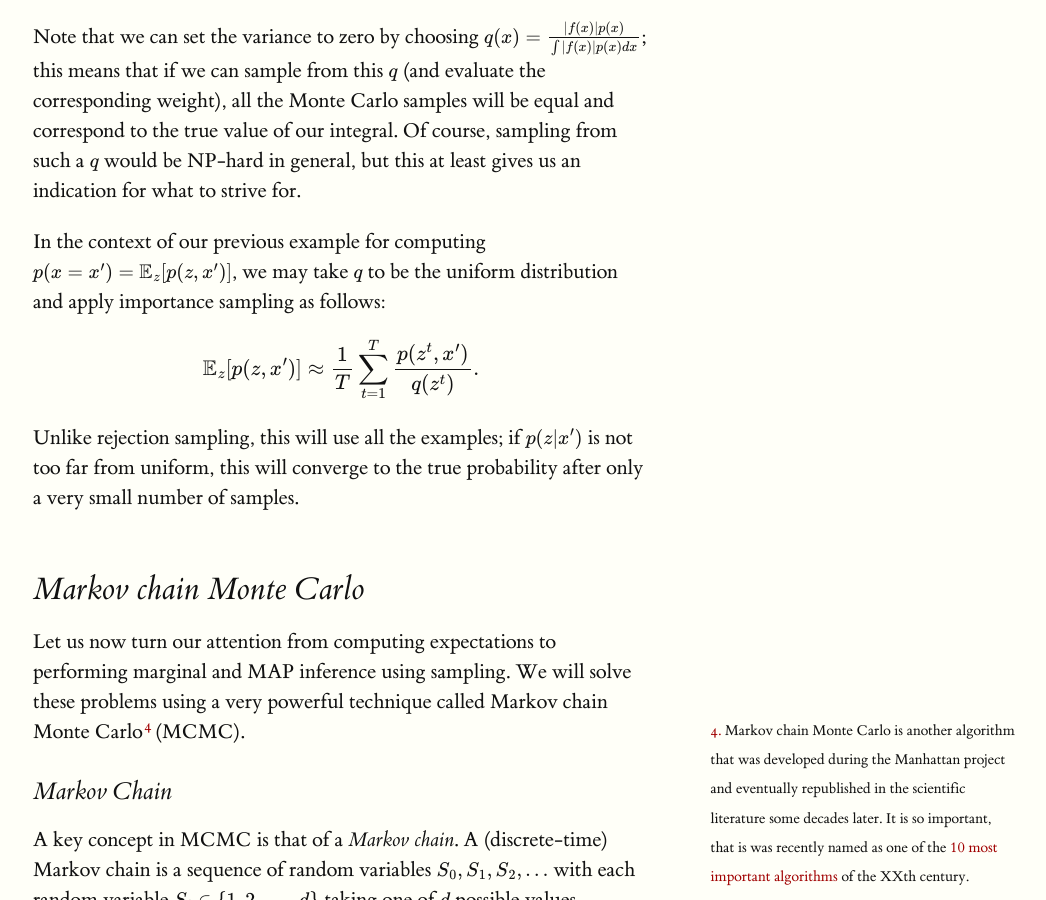
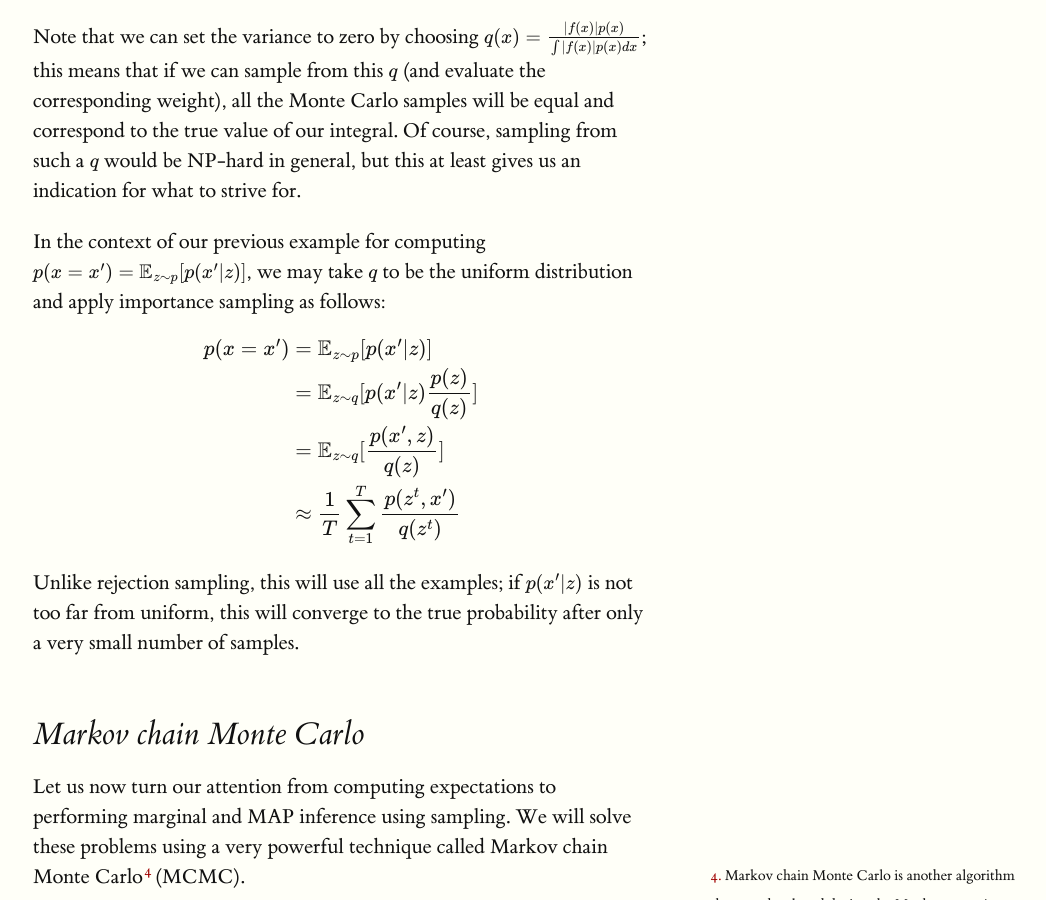
Before and after one commit to ermongroup/cs228-notes, a Jekyll site: the page built from inference/sampling/index.md, in a window 1280 px wide and 900 px high, scrolled down 3861 px. Shown: the whole window, without its empty margins (127-1173 px from the left). Built offline with Jekyll 4.4.1, drawn with Linux system fonts in a browser that asks for light colours; formulas are drawn with MathJax 3.

Commit message:
fixes in importance sampling example
Signed-off-by: Anand Avati <avati@cs.stanford.edu>

```diff
--- a/inference/sampling/index.md
+++ b/inference/sampling/index.md
@@ -74,11 +74,17 @@ Now the variance of this new estimator equals
 {% endmath %}
 Note that we can set the variance to zero by choosing {%m%}q(x) = \frac{|f(x)|p(x)}{\int |f(x)|p(x) dx}{%em%}; this means that if we can sample from this $$q$$ (and evaluate the corresponding weight), all the Monte Carlo samples will be equal and correspond to the true value of our integral. Of course, sampling from such a $$q$$ would be NP-hard in general, but this at least gives us an indication for what to strive for.
 
-In the context of our previous example for computing $$p(x=x') = \Exp_z[p(z,x')]$$, we may take $$q$$ to be the uniform distribution and apply importance sampling as follows:
+In the context of our previous example for computing $$p(x=x') = \Exp_{z\sim p}[p(x'|z)]$$, we may take $$q$$ to be the uniform distribution and apply importance sampling as follows:
 {% math %}
-\Exp_z[p(z,x')] \approx \frac{1}{T} \sum_{t=1}^T \frac{p(z^t, x')}{q(z^t)}.
+\begin{align*}
+p(x=x')
+& = \Exp_{z\sim p}[p(x'|z)] \\
+& = \Exp_{z\sim q}[p(x'|z)\frac{p(z)}{q(z)}] \\
+& = \Exp_{z\sim q}[\frac{p(x',z)}{q(z)}] \\
+& \approx \frac{1}{T} \sum_{t=1}^T \frac{p(z^t, x')}{q(z^t)} \\
+\end{align*}
 {% endmath %}
-Unlike rejection sampling, this will use all the examples; if $$p(z | x')$$ is not too far from uniform, this will converge to the true probability after only a very small number of samples.
+Unlike rejection sampling, this will use all the examples; if $$p(x'|z)$$ is not too far from uniform, this will converge to the true probability after only a very small number of samples.
 
 ## Markov chain Monte Carlo
 
```
